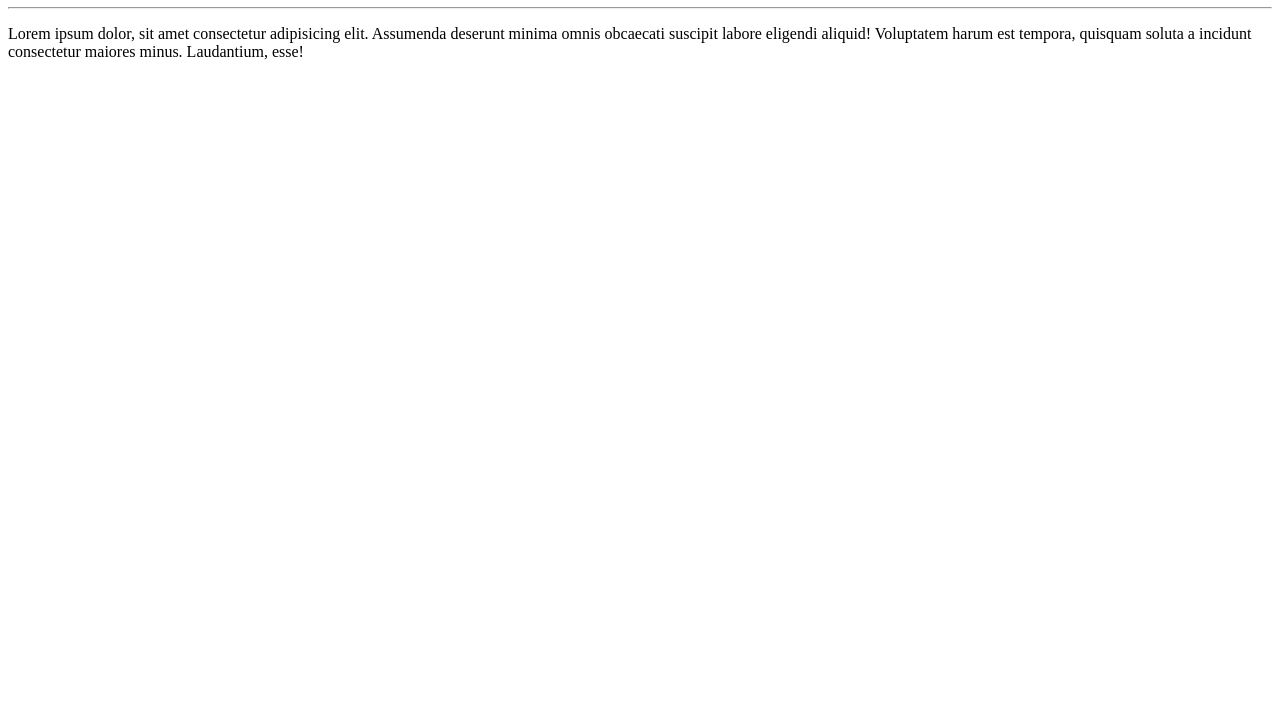
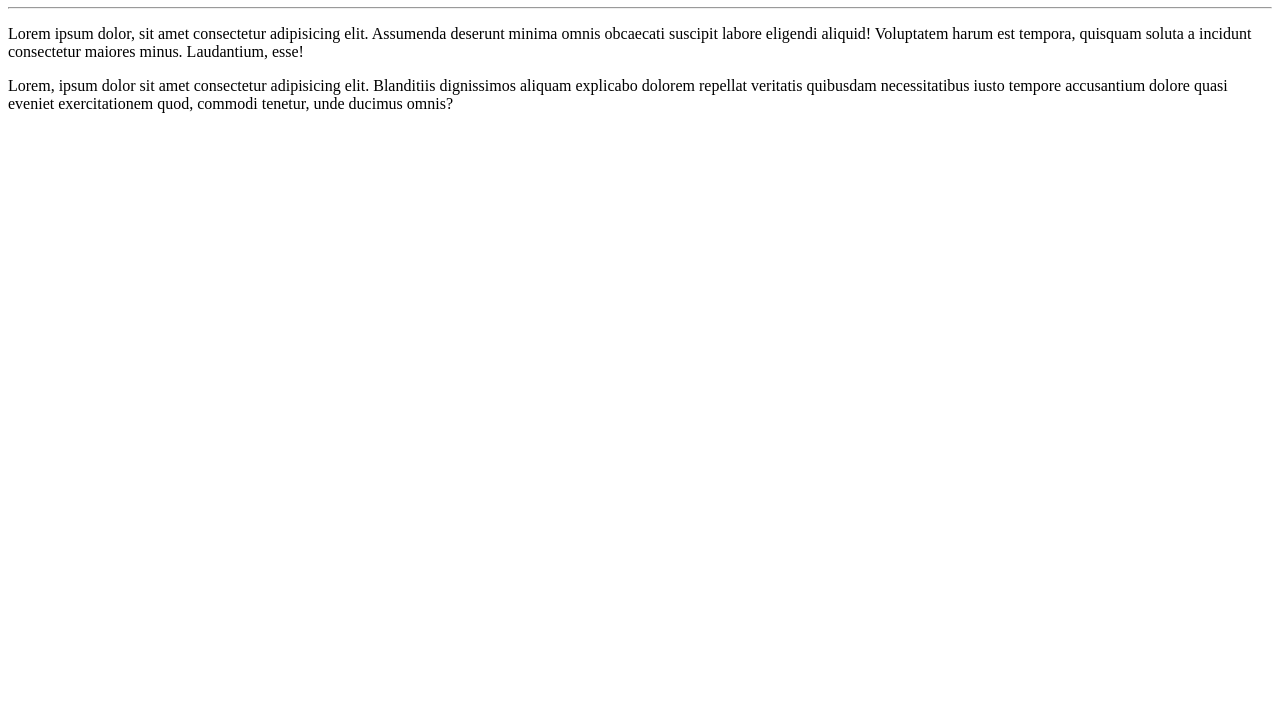
Before and after one commit to Luana-Quirino/Ola-Mundo, a plain HTML site: page site-exemplo/index.html in a window 1280 px wide. Shown: the part 73-800 px from the top of the page. Drawn offline with Linux system fonts and the light colour scheme.

Commit message:
adicionei um parágrafo

```diff
--- a/site-exemplo/index.html
+++ b/site-exemplo/index.html
@@ -9,5 +9,6 @@
     <h1>Olá, Mundo</h1>
     <hr>
     <p>Lorem ipsum dolor, sit amet consectetur adipisicing elit. Assumenda deserunt minima omnis obcaecati suscipit labore eligendi aliquid! Voluptatem harum est tempora, quisquam soluta a incidunt consectetur maiores minus. Laudantium, esse!</p>
+    <p>Lorem, ipsum dolor sit amet consectetur adipisicing elit. Blanditiis dignissimos aliquam explicabo dolorem repellat veritatis quibusdam necessitatibus iusto tempore accusantium dolore quasi eveniet exercitationem quod, commodi tenetur, unde ducimus omnis?</p>
 </body>
 </html>
```
